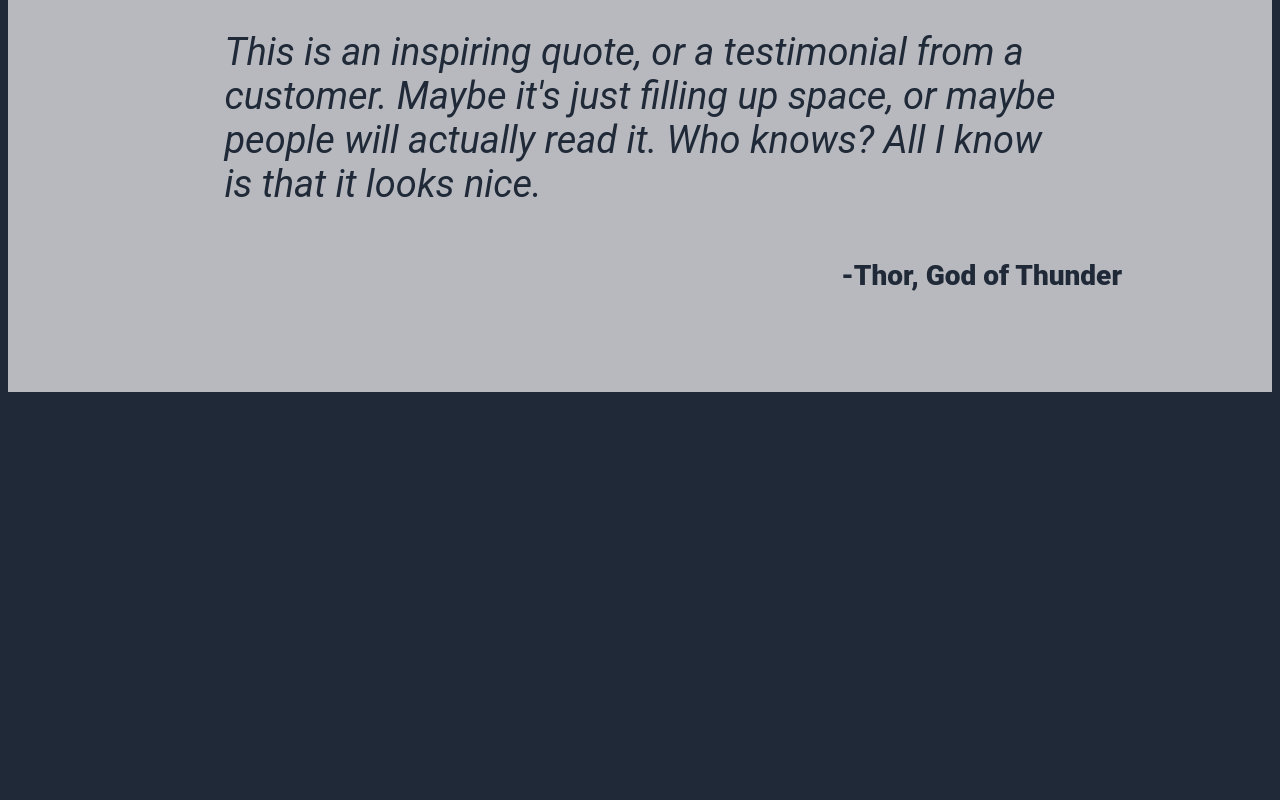
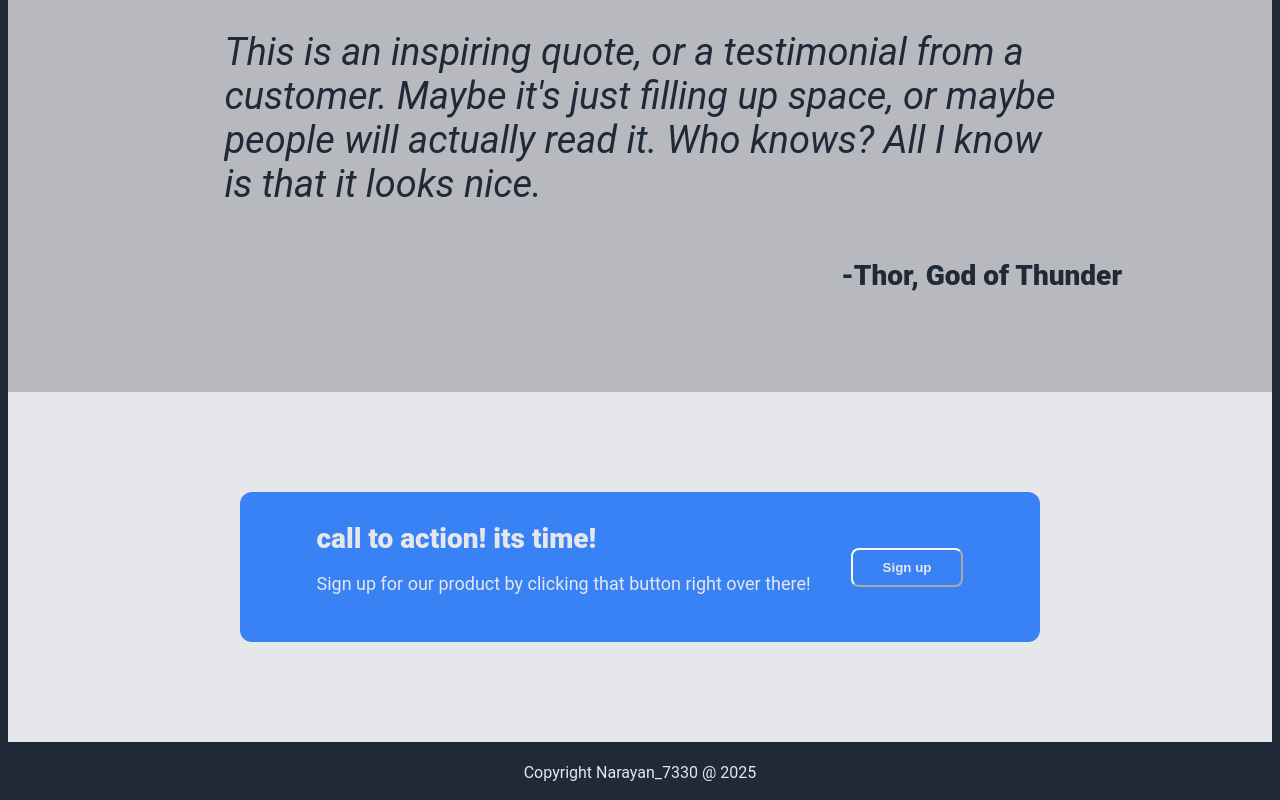
Before and after one commit to Narayan7330/landing-page, a plain HTML site: page index.html in a window 1280 px wide. Shown: the part 993-1793 px from the top of the page. Before the commit the page ends 1393 px from the top, so only its background shows below. Drawn offline with Linux system fonts and the light colour scheme.

Commit message:
done with the whole landing page

```diff
--- a/index.html
+++ b/index.html
@@ -108,15 +108,40 @@ This is a placeholder for an image
 <div class="author">-Thor, God of Thunder</div>
 
 </div>
-
  <!-- done with third part of the webpage  -->
-
 <!-- starting the fourth part of the webpage -->
 
 
+<div class="fourthblock">
+<div class="box">
+
+<div class="textnbutton">
+
+  <div class="inetxt">
+   <p class="maintxt">call to action! its time!</p>
+   <p class="downtxt">Sign up for our product by clicking that button right over there!</p>
+
+  </div>
+
+  <button class="button">Sign up</button>
 
 
+</div>
 
+</div>
+
+</div>
+
+<!-- now , copyright section -->
+
+<div id="copyright">
+
+  Copyright
+
+  Narayan_7330 @ 2025
+
+
+</div>
 
 
 
--- a/style.css
+++ b/style.css
@@ -90,6 +90,7 @@ border-radius: 8px;
 color: #e5e7eb;
 padding: 10px 30px;
 font-weight: 900;
+border-color: #f8fff0;
 
 
 }
@@ -177,3 +178,53 @@ padding-bottom: 100px;
 
 }
 /* done with third part of the webpage */
+
+.box{
+
+height: 350px;
+background-color: #e5e7eb;
+margin: 0;
+display: flex;
+justify-content: center;
+align-items: center;
+
+
+}
+
+.maintxt{
+
+  margin: 0;
+  font-size: 28px;
+  color: #e5e7eb;
+  font-weight: 900;
+}
+
+.textnbutton {
+
+height: 150px;
+background-color: #3882f6;
+display: flex;
+width: 800px;
+border-radius: 12px;
+justify-content: center;
+align-items: center;
+
+
+}
+.inetxt{
+
+  display: flex;
+  flex-direction: column;
+  padding-right: 40px;
+  font-size: 18px;
+color: #e5e7eb;
+}
+
+#copyright{
+height: 40px;
+  display: flex;
+  justify-content: center;
+  align-items: center;
+  color: #e5e7eb;
+  padding-top: 10px;
+}
```
